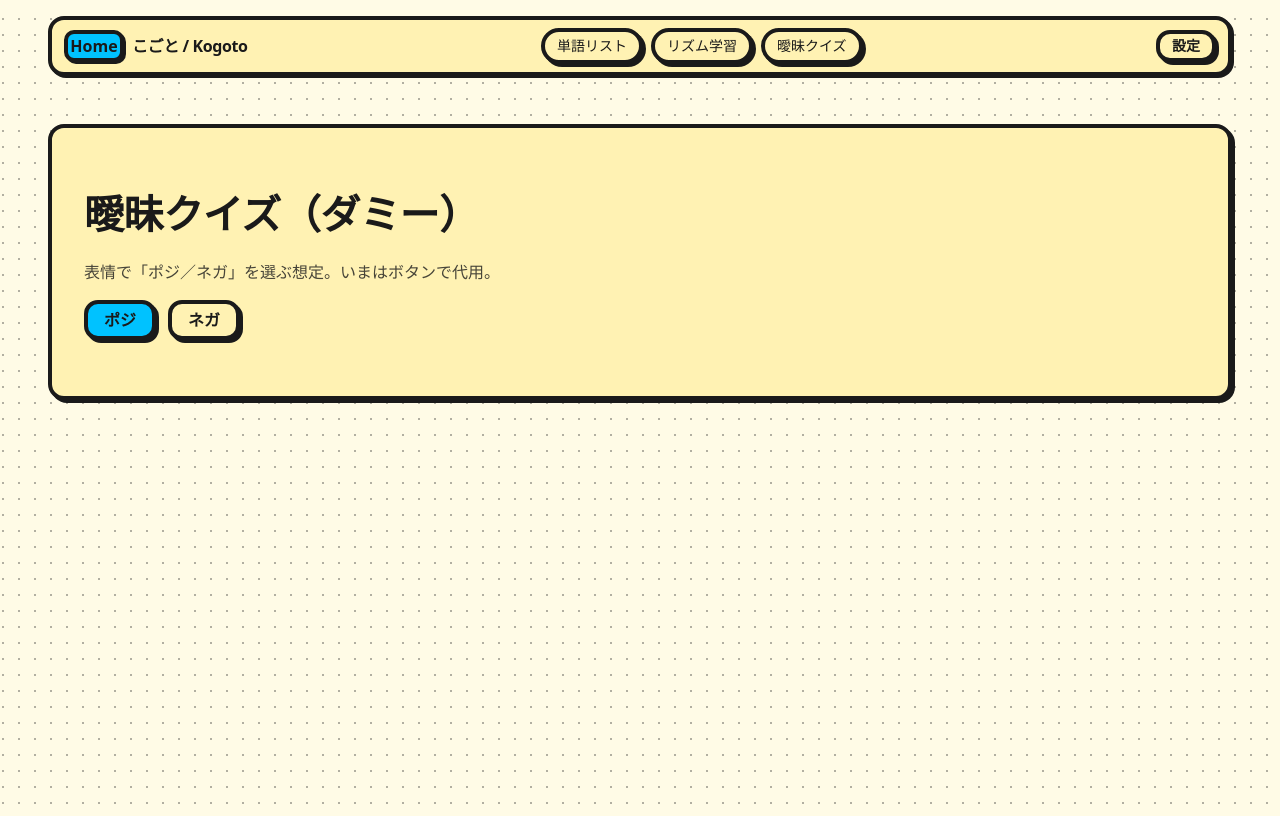
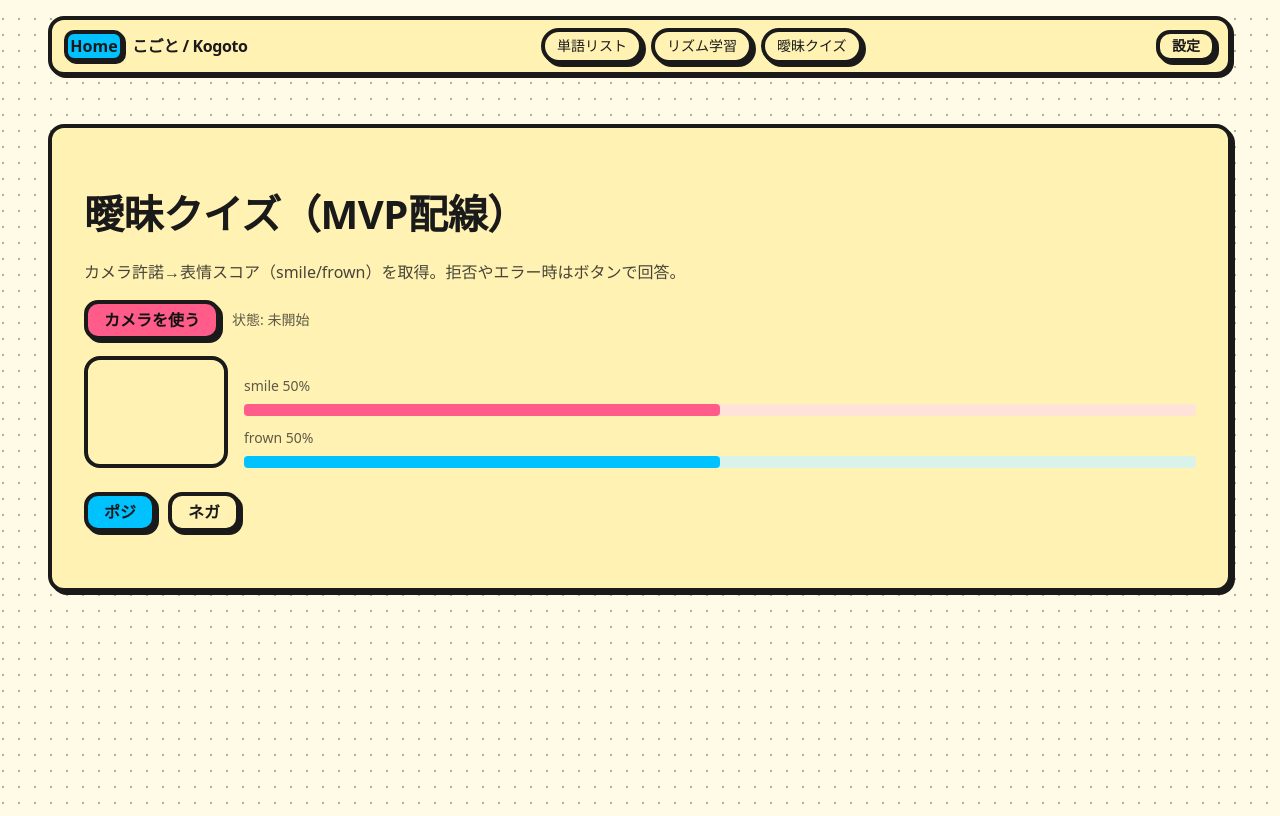
Before and after one commit to vonaskr/kogoto, a Next.js app: page /ambiguous in a window 1280 px wide. Built offline with nearby package versions, Linux system fonts and the light colour scheme.

Commit message:
add: ambigious quiz and camera

```diff
--- a/src/app/ambiguous/page.tsx
+++ b/src/app/ambiguous/page.tsx
@@ -1,14 +1,133 @@
+"use client";
+
+import { useEffect, useRef, useState } from "react";
 import { Container } from "@/components/layout/container";
 import { Card, CardContent } from "@/components/ui/card";
 import { Button } from "@/components/ui/button";
+import { initFace, startFaceStream, stopFaceStream, disposeFace } from "@/lib/face";
+
 
 export default function Ambiguous() {
+   const videoRef = useRef<HTMLVideoElement | null>(null);
+   const [camReady, setCamReady] = useState<"idle" | "on" | "off" | "error">("idle");
+   const [score, setScore] = useState<{ smile: number; frown: number }>({ smile: 0.5, frown: 0.5 });
+
+   async function startCamera() {
+      setCamReady("idle");
+     if (!navigator.mediaDevices?.getUserMedia) {
+       console.error("getUserMedia unsupported");
+       setCamReady("error");
+       return;
+     }
+     try {
+       const stream = await navigator.mediaDevices.getUserMedia({
+         video: { facingMode: "user", width: { ideal: 640 }, height: { ideal: 480 } },
+         audio: false,
+       });
+       if (!videoRef.current) return;
+       videoRef.current.srcObject = stream;
+       // メタデータ読み込み後に play（たまに必要）
+       await new Promise<void>((res) => {
+         const v = videoRef.current!;
+         if (v.readyState >= 2) return res();
+         v.onloadedmetadata = () => res();
+       });
+       await videoRef.current.play();
+     } catch (e: any) {
+       console.error("Camera error:", e?.name, e?.message, e);
+       setCamReady("error");
+       return;
+     }
+     try {
+       await initFace();
+     } catch (e: any) {
+       console.error("MediaPipe init error:", e?.name, e?.message, e);
+       setCamReady("error");
+       return;
+     }
+     try {
+       startFaceStream(videoRef.current!, {
+         onScore: (s) => setScore(s),
+         fps: 20,
+         inputSize: 128,
+       });
+       setCamReady("on");
+     } catch (e: any) {
+       console.error("Face stream error:", e?.name, e?.message, e);
+       setCamReady("error");
+     }
+   }
+
+   function stopCamera() {
+     try {
+       stopFaceStream();
+       const tracks = (videoRef.current?.srcObject as MediaStream | null)?.getTracks() ?? [];
+       tracks.forEach((t) => t.stop());
+       if (videoRef.current) videoRef.current.srcObject = null;
+     } finally {
+       setCamReady("off");
+     }
+   }
+
+   useEffect(() => {
+     return () => {
+       stopCamera();
+       disposeFace();
+     };
+   }, []);
+
   return (
     <Container>
       <Card>
         <CardContent className="p-6 md:p-8">
-          <h1 className="h1-fluid mb-4">曖昧クイズ（ダミー）</h1>
-          <p className="mb-4 opacity-80">表情で「ポジ／ネガ」を選ぶ想定。いまはボタンで代用。</p>
+          <h1 className="h1-fluid mb-4">曖昧クイズ（MVP配線）</h1>
+           <p className="mb-4 opacity-80">
+             カメラ許諾→表情スコア（smile/frown）を取得。拒否やエラー時はボタンで回答。
+           </p>
+
+           {/* カメラ操作行 */}
+           <div className="mb-4 flex flex-wrap items-center gap-3">
+             {camReady !== "on" ? (
+               <Button onClick={startCamera}>カメラを使う</Button>
+             ) : (
+               <Button variant="surface" onClick={stopCamera}>カメラを止める</Button>
+             )}
+             <span className="text-sm opacity-70">
+               状態: {camReady === "idle" && "未開始"}
+               {camReady === "on" && "動作中"}
+               {camReady === "off" && "停止"}
+               {camReady === "error" && "エラー/拒否"}
+             </span>
+           </div>
+
+           {/* プレビュー＆ゲージ（負荷を抑えるため小さめ） */}
+           <div className="mb-6 flex items-end gap-4">
+             <video
+               ref={videoRef}
+               className="h-28 w-36 rounded-[var(--radius-lg)] border-4 border-[var(--border-strong)] object-cover"
+               muted
+               playsInline
+               autoPlay
+             />
+             <div className="flex-1">
+               <div className="mb-2 text-sm opacity-70">smile {Math.round(score.smile * 100)}%</div>
+               <div className="mb-3 h-3 w-full rounded bg-[color-mix(in_srgb,var(--primary)_15%,var(--background))]">
+                 <div
+                   className="h-3 rounded bg-[var(--primary)]"
+                   style={{ width: `${Math.round(score.smile * 100)}%` }}
+                 />
+               </div>
+               <div className="mb-2 text-sm opacity-70">frown {Math.round(score.frown * 100)}%</div>
+               <div className="h-3 w-full rounded bg-[color-mix(in_srgb,var(--accent)_15%,var(--background))]">
+                 <div
+                   className="h-3 rounded bg-[var(--accent)]"
+                   style={{ width: `${Math.round(score.frown * 100)}%` }}
+                 />
+               </div>
+             </div>
+           </div>
+
+           {/* フォールバック二択（既存） */}
            <div className="flex gap-3">
              <Button variant="accent">ポジ</Button>
              <Button variant="surface">ネガ</Button>
--- a/src/lib/face.ts
+++ b/src/lib/face.ts
@@ -18,7 +18,7 @@ export async function initFace() {
   if (vision && landmarker) return;
   const mp = await import("@mediapipe/tasks-vision");
   vision = mp;
-  const wasmPath = "/wasm"; // 既定配置。変更時はここを調整
+  const wasmPath = "https://cdn.jsdelivr.net/npm/@mediapipe/tasks-vision@latest/wasm";
   const fileset = await mp.FilesetResolver.forVisionTasks(wasmPath);
   landmarker = await mp.FaceLandmarker.createFromOptions(fileset, {
     baseOptions: {
@@ -50,7 +50,10 @@ export function startFaceStream(
       lastTs = t;
 
       // MediaPipeにvideoフレームを渡してランドマーク検出
-      const result = await landmarker.detectForVideo(video, t);
+      const result = await landmarker.detectForVideo(
+        video,
+        performance.now() // DOMHighResTimeStamp を明示的に使用
+      );
 
       // ランドマークが無ければ「中立」に近いスコアを返す（UI側でタイムアウト丸め）
       if (!result?.faceLandmarks?.length) {
```
Lines whose indentation alone changed are shown as unchanged.
